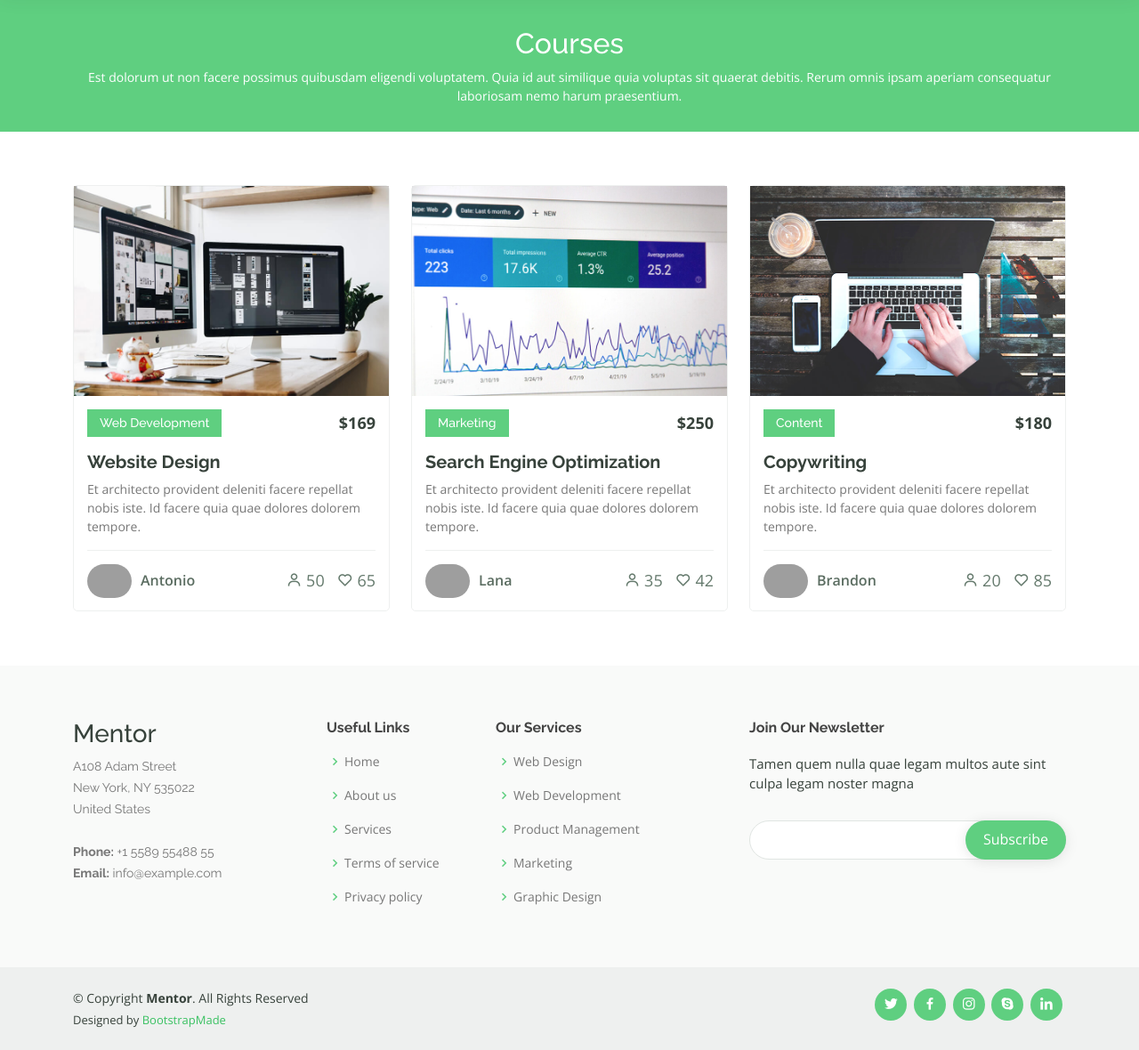
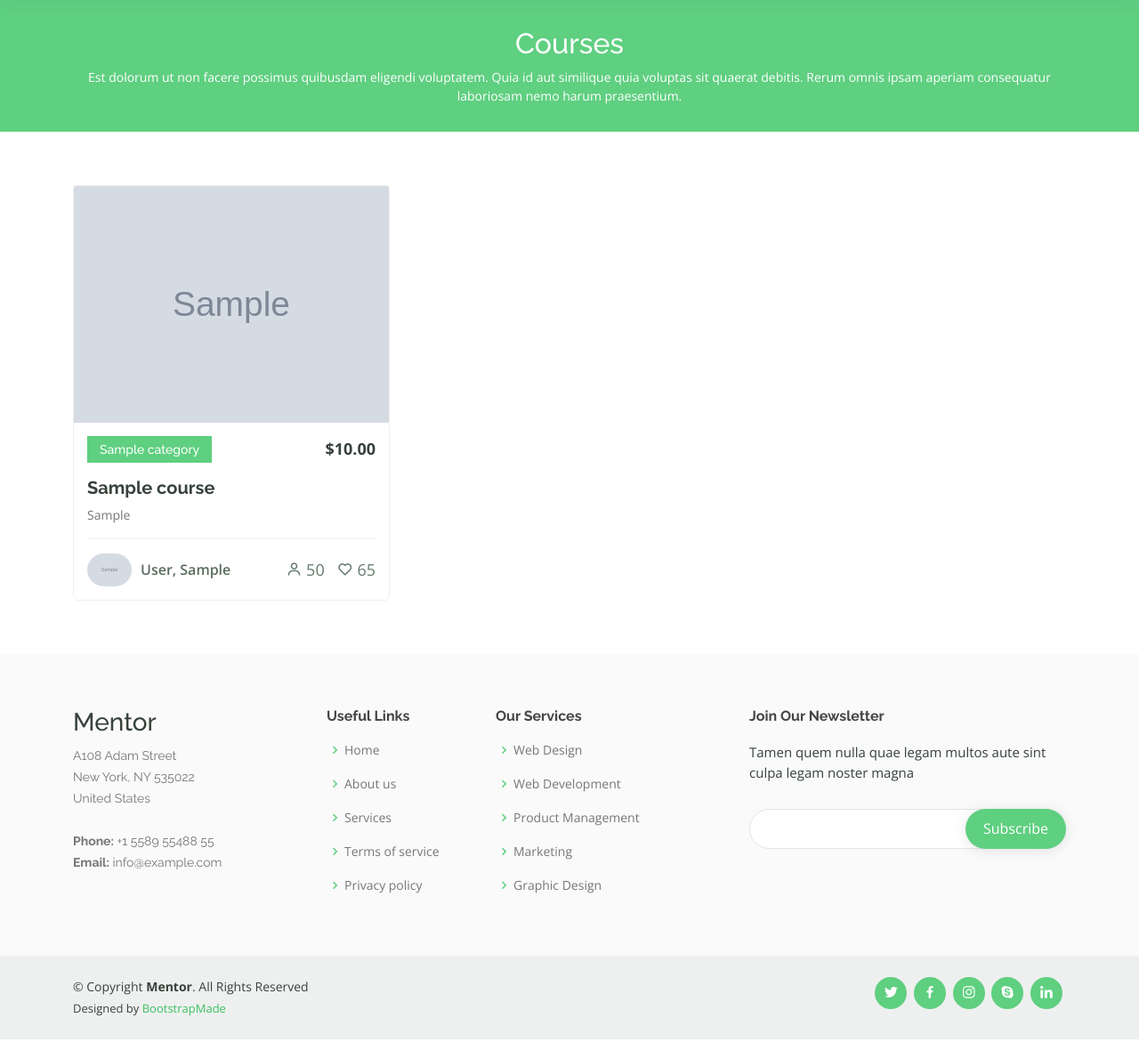
Before and after one commit to luciaderosa/MentorPIG, a Django app: page /courses in a window 1280 px wide. Shown: the part 73-1253 px from the top of the page at 89% size. Run offline with Django 4.2, Linux system fonts and the light colour scheme; tables that the repository leaves empty hold one stand-in row (values such as "Sample post"); grey boxes marked "Sample" are stand-in pictures; some libraries are stand-ins or nearby versions; grey boxes are pictures that could not be loaded.

Commit message:
Se agregaron models Course y Category y se vincularon a view y template de courses

```diff
--- a/mentor/templates/mentor/courses.html
+++ b/mentor/templates/mentor/courses.html
@@ -1,6 +1,7 @@
 {% extends 'base.html' %}
 {% block title %}Courses{% endblock %}
 {% block content %}
+{% load static %}
   <main id="main" data-aos="fade-in">
 
     <!-- ======= Breadcrumbs ======= -->
@@ -16,23 +17,22 @@
       <div class="container" data-aos="fade-up">
 
         <div class="row" data-aos="zoom-in" data-aos-delay="100">
-
+          {% for course in courses %}
           <div class="col-lg-4 col-md-6 d-flex align-items-stretch">
             <div class="course-item">
-              {% load static %}
-              <img src="{% static 'mentor/img/course-1.jpg' %}" class="img-fluid" alt="...">
+              <img src="{{ course.image.url }}" class="img-fluid" alt="...">
               <div class="course-content">
                 <div class="d-flex justify-content-between align-items-center mb-3">
-                  <h4>Web Development</h4>
-                  <p class="price">$169</p>
+                  <h4>{{ course.category }}</h4>
+                  <p class="price">${{ course.fee }}</p>
                 </div>
 
-                <h3><a href="{% url 'course-detail' %}">Website Design</a></h3>
-                <p>Et architecto provident deleniti facere repellat nobis iste. Id facere quia quae dolores dolorem tempore.</p>
+                <h3><a href="{% url 'course-detail' %}">{{ course.name }}</a></h3>
+                <p>{{ course.brief }}</p>
                 <div class="trainer d-flex justify-content-between align-items-center">
                   <div class="trainer-profile d-flex align-items-center">
-                    <img src="{% static 'mentor/img/trainers/trainer-1.jpg' %}" class="img-fluid" alt="">
-                    <span>Antonio</span>
+                    <img src="{{ course.trainer.photo.url }}" class="img-fluid" alt="">
+                    <span>{{ course.trainer }}</span>
                   </div>
                   <div class="trainer-rank d-flex align-items-center">
                     <i class="bx bx-user"></i>&nbsp;50
@@ -43,63 +43,9 @@
               </div>
             </div>
           </div> <!-- End Course Item-->
-
-          <div class="col-lg-4 col-md-6 d-flex align-items-stretch mt-4 mt-md-0">
-            <div class="course-item">
-              <img src="{% static 'mentor/img/course-2.jpg' %}" class="img-fluid" alt="...">
-              <div class="course-content">
-                <div class="d-flex justify-content-between align-items-center mb-3">
-                  <h4>Marketing</h4>
-                  <p class="price">$250</p>
-                </div>
-
-                <h3><a href="{% url 'course-detail' %}">Search Engine Optimization</a></h3>
-                <p>Et architecto provident deleniti facere repellat nobis iste. Id facere quia quae dolores dolorem tempore.</p>
-                <div class="trainer d-flex justify-content-between align-items-center">
-                  <div class="trainer-profile d-flex align-items-center">
-                    <img src="{% static 'mentor/img/trainers/trainer-2.jpg' %}" class="img-fluid" alt="">
-                    <span>Lana</span>
-                  </div>
-                  <div class="trainer-rank d-flex align-items-center">
-                    <i class="bx bx-user"></i>&nbsp;35
-                    &nbsp;&nbsp;
-                    <i class="bx bx-heart"></i>&nbsp;42
-                  </div>
-                </div>
-              </div>
-            </div>
-          </div> <!-- End Course Item-->
-
-          <div class="col-lg-4 col-md-6 d-flex align-items-stretch mt-4 mt-lg-0">
-            <div class="course-item">
-              <img src="{% static 'mentor/img/course-3.jpg' %}" class="img-fluid" alt="...">
-              <div class="course-content">
-                <div class="d-flex justify-content-between align-items-center mb-3">
-                  <h4>Content</h4>
-                  <p class="price">$180</p>
-                </div>
-
-                <h3><a href="{% url 'course-detail' %}">Copywriting</a></h3>
-                <p>Et architecto provident deleniti facere repellat nobis iste. Id facere quia quae dolores dolorem tempore.</p>
-                <div class="trainer d-flex justify-content-between align-items-center">
-                  <div class="trainer-profile d-flex align-items-center">
-                    <img src="{% static 'mentor/img/trainers/trainer-3.jpg' %}" class="img-fluid" alt="">
-                    <span>Brandon</span>
-                  </div>
-                  <div class="trainer-rank d-flex align-items-center">
-                    <i class="bx bx-user"></i>&nbsp;20
-                    &nbsp;&nbsp;
-                    <i class="bx bx-heart"></i>&nbsp;85
-                  </div>
-                </div>
-              </div>
-            </div>
-          </div> <!-- End Course Item-->
-
+          {% endfor %}
         </div>
-
       </div>
     </section><!-- End Courses Section -->
-
   </main><!-- End #main -->
 {% endblock %}
--- a/mentor/views.py
+++ b/mentor/views.py
@@ -1,5 +1,5 @@
 from django.shortcuts import render
-from mentordata.models import Event, Testimonial, Trainer
+from mentordata.models import Event, Testimonial, Trainer, Course
 
 
 # Create your views here.
@@ -19,7 +19,8 @@ def about(request):
 
 
 def courses(request):
-    return render(request, 'mentor/courses.html')
+    courses = Course.objects.all()
+    return render(request, 'mentor/courses.html', {'courses': courses})
 
 
 def trainers(request):
--- a/mentordata/admin.py
+++ b/mentordata/admin.py
@@ -1,8 +1,10 @@
 from django.contrib import admin
-from mentordata.models import Event, Trainer, Testimonial
+from mentordata.models import Event, Trainer, Testimonial, Course, Category
 
 # Register your models here.
 
 admin.site.register(Event)
 admin.site.register(Trainer)
 admin.site.register(Testimonial)
+admin.site.register(Course)
+admin.site.register(Category)
--- a/mentordata/models.py
+++ b/mentordata/models.py
@@ -67,3 +67,37 @@ class Testimonial(models.Model):
 
     def __str__(self):
         return self.name
+
+
+class Course(models.Model):
+
+    name = models.CharField(max_length=100, help_text="Nombre del curso")
+    category = models.ForeignKey('Category', on_delete=models.DO_NOTHING)
+    brief = models.TextField(help_text="Presentación del curso")
+    text = models.TextField(help_text="Detalle del curso")
+    fee = models.DecimalField(max_digits=6, decimal_places=2)
+    image = models.ImageField(upload_to="projects")
+    seats = models.IntegerField(help_text="Cantidad de plazas")
+    schedule = models.CharField(max_length=100, help_text="Días y horarios \
+        curso")
+    trainer = models.ForeignKey(Trainer, on_delete=models.DO_NOTHING)
+    created = models.DateTimeField(auto_now_add=True)
+    updated = models.DateTimeField(auto_now=True)
+
+    class Meta:
+        ordering = ["name"]
+
+    def __str__(self):
+        return self.name
+
+
+class Category(models.Model):
+    name = models.CharField(max_length=100, help_text="Categoría de Cursos")
+    description = models.TextField(help_text="Descripción de la categoría")
+
+    class Meta:
+        ordering = ["name"]
+        verbose_name_plural = 'Categories'
+
+    def __str__(self):
+        return self.name
```
Also changed, not shown: mentordata/migrations/0003_category_course.py (added).
